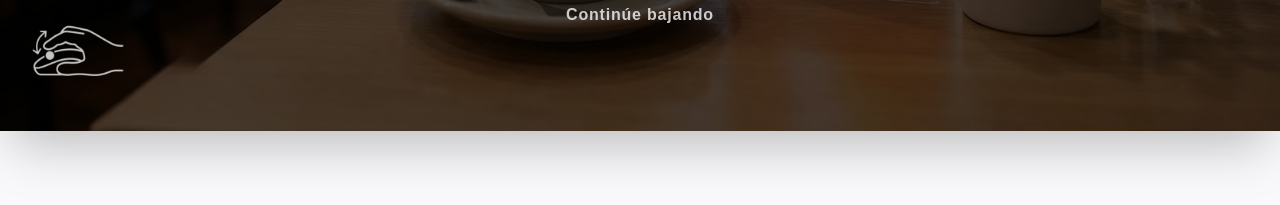
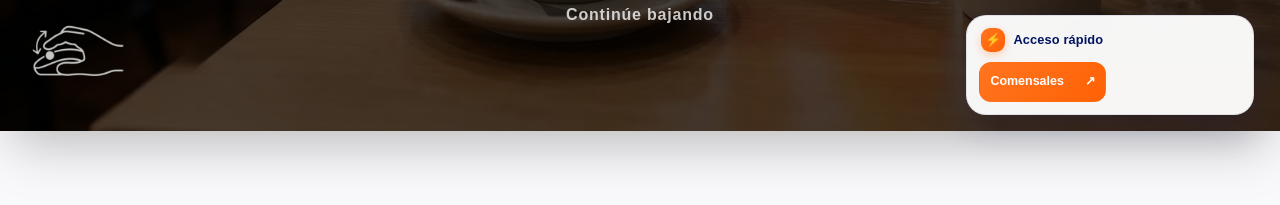
Before and after one commit to PieroEngineer/ymz-landing-page, a website: page index.html in a window 1280 px wide. Shown: the part 669-874 px from the top of the page. Drawn offline with nearby package versions, Linux system fonts and the light colour scheme; a web font is replaced by a local one.

Commit message:
feat: include fast access pop

```diff
--- a/index.html
+++ b/index.html
@@ -91,6 +91,93 @@
         .animate-gentle-pulse {
             animation: gentlePulse 2.2s ease-in-out infinite;
         }
+        #quick-links {
+            position: fixed;
+            right: clamp(12px, 2vw, 28px);
+            bottom: max(16px, env(safe-area-inset-bottom));
+            z-index: 70;
+            width: min(288px, calc(100vw - 24px));
+            padding: 12px;
+            color: #001560;
+            font-family: 'Glacial_Indifference', sans-serif;
+            background: rgba(255, 255, 255, 0.96);
+            border: 1px solid rgba(0, 21, 96, 0.1);
+            border-radius: 20px;
+            box-shadow: 0 12px 34px rgba(0, 21, 96, 0.2);
+            backdrop-filter: blur(12px);
+        }
+        .quick-links-heading {
+            display: flex;
+            align-items: center;
+            gap: 8px;
+            margin: 0 0 10px 2px;
+            font-size: 0.8rem;
+            font-weight: 700;
+            letter-spacing: 0.01em;
+        }
+        .quick-links-mark {
+            display: grid;
+            width: 24px;
+            height: 24px;
+            flex: 0 0 24px;
+            place-items: center;
+            color: #fff;
+            background: linear-gradient(135deg, #ff751f, #ff6105);
+            border-radius: 9px;
+            box-shadow: 0 3px 8px rgba(255, 117, 31, 0.3);
+        }
+        .quick-links-options {
+            display: grid;
+            grid-template-columns: repeat(2, minmax(0, 1fr));
+            gap: 8px;
+        }
+        .quick-links-options a {
+            display: flex;
+            min-width: 0;
+            min-height: 40px;
+            align-items: center;
+            justify-content: space-between;
+            gap: 5px;
+            padding: 0 10px;
+            color: #001560;
+            background: #f4f6fb;
+            border: 1px solid rgba(0, 21, 96, 0.08);
+            border-radius: 12px;
+            font-size: 0.78rem;
+            font-weight: 700;
+            line-height: 1.1;
+            text-decoration: none;
+            transition: transform 160ms ease, background-color 160ms ease, box-shadow 160ms ease;
+        }
+        .quick-links-options a:last-child {
+            color: #fff;
+            background: linear-gradient(135deg, #ff751f, #ff6105);
+            border-color: transparent;
+        }
+        .quick-links-options a:hover {
+            transform: translateY(-2px);
+            box-shadow: 0 5px 12px rgba(0, 21, 96, 0.12);
+        }
+        .quick-links-options a:focus-visible {
+            outline: 3px solid rgba(255, 117, 31, 0.55);
+            outline-offset: 2px;
+        }
+        @media (max-width: 767px) {
+            #quick-links {
+                right: 10px;
+                width: fit-content;
+                max-width: calc(100vw - 96px);
+                padding: 12px;
+            }
+            .quick-links-options {
+                grid-template-columns: minmax(0, 1fr);
+            }
+        }
+        @media (prefers-reduced-motion: reduce) {
+            .quick-links-options a {
+                transition: none;
+            }
+        }
     </style>
 </head>
 <body class="bg-[#f9f9fb] [scrollbar-width:none] [-ms-overflow-style:none] [&::-webkit-scrollbar]:hidden" data-page-title-key="seo_title" data-page-desc-key="seo_description">
@@ -144,6 +231,24 @@
                data-i18n="nav_for_restaurants">
                 Para Restaurantes
             </a>
+        </div>
+    </nav>
+
+    <nav id="quick-links" aria-label="Quick links" data-i18n-aria="quick_links_aria">
+        <h2 class="quick-links-heading">
+            <span class="quick-links-mark" aria-hidden="true">⚡</span>
+            <span data-i18n="quick_links_title">Acceso rápido</span>
+        </h2>
+        <div class="quick-links-options">
+            <!-- Replace each # with its destination URL. -->
+            <a href="https://docs.google.com/forms/d/e/1FAIpQLSfm9P3bCRkWAq3ZyAzJI68oJOcidYwyvkmsrYbLlpIeDbRVsg/viewform?usp=dialog">
+                <span data-i18n="quick_links_diners">Unirse hoy</span>
+                <span aria-hidden="true">↗</span>
+            </a>
+            <!-- <a href="#">
+                <span data-i18n="quick_links_restaurants">Restaurantes</span>
+                <span aria-hidden="true">↗</span>
+            </a> -->
         </div>
     </nav>
 
--- a/js/i18n.js
+++ b/js/i18n.js
@@ -14,6 +14,10 @@ const YUMMIZI_TRANSLATIONS = {
     nav_lang_es: "ES",
     nav_lang_en: "EN",
     nav_lang_toggle_aria: "Cambiar idioma (Español / Inglés)",
+    quick_links_aria: "Enlaces de acceso rápido",
+    quick_links_title: "Acceso rápido",
+    quick_links_diners: "Comensales",
+    quick_links_restaurants: "Restaurantes",
 
     // SEO Meta (Index)
     seo_title: "Yummizi | Optimize timing in restaurants - Reserva de mesa y pedidos sin espera",
@@ -247,6 +251,10 @@ const YUMMIZI_TRANSLATIONS = {
     nav_lang_es: "ES",
     nav_lang_en: "EN",
     nav_lang_toggle_aria: "Switch language (Spanish / English)",
+    quick_links_aria: "Quick links",
+    quick_links_title: "Quick access",
+    quick_links_diners: "Diners",
+    quick_links_restaurants: "Restaurants",
 
     // SEO Meta (Index)
     seo_title: "Yummizi | Optimize timing in restaurants - Smart Table & Advance Food Ordering",
```
